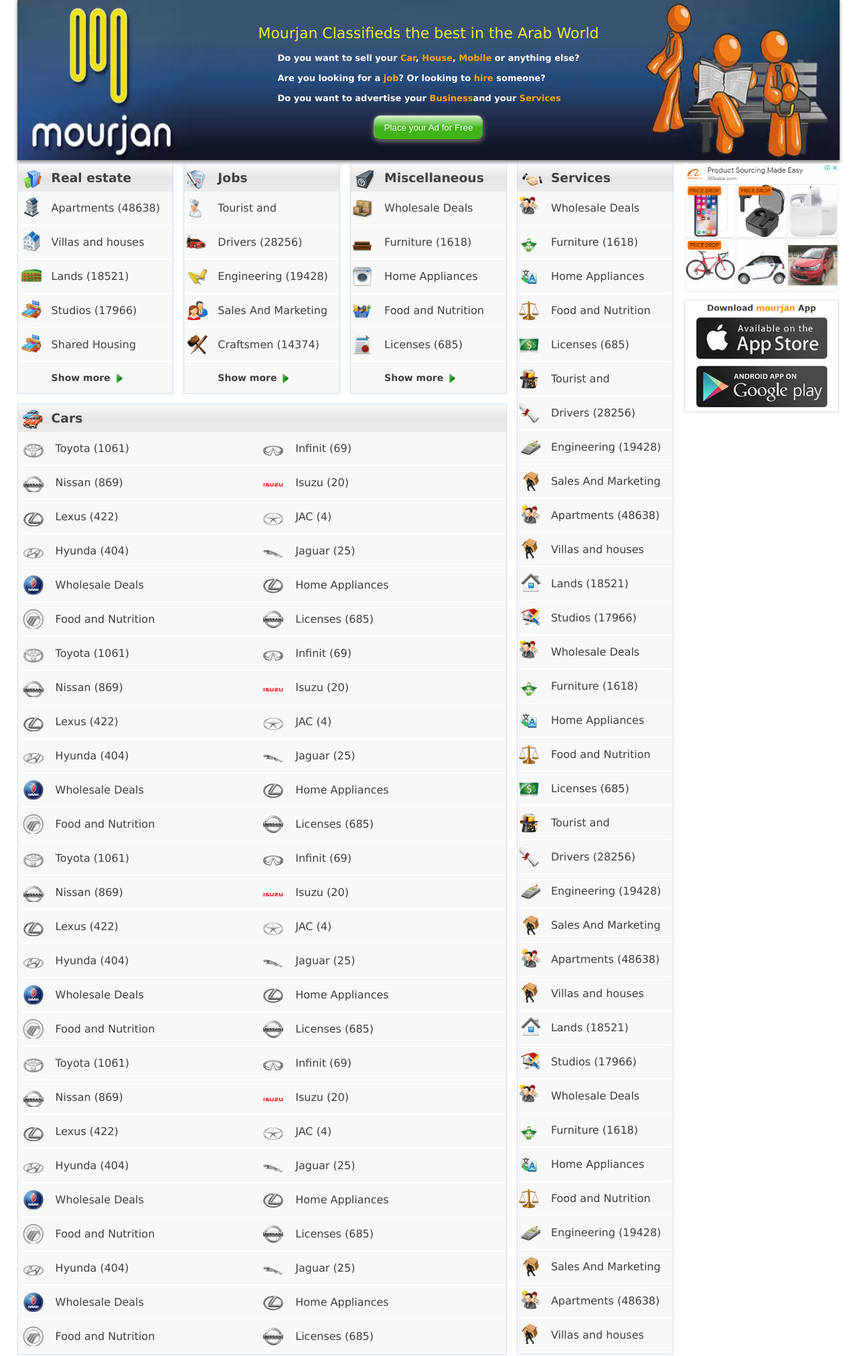
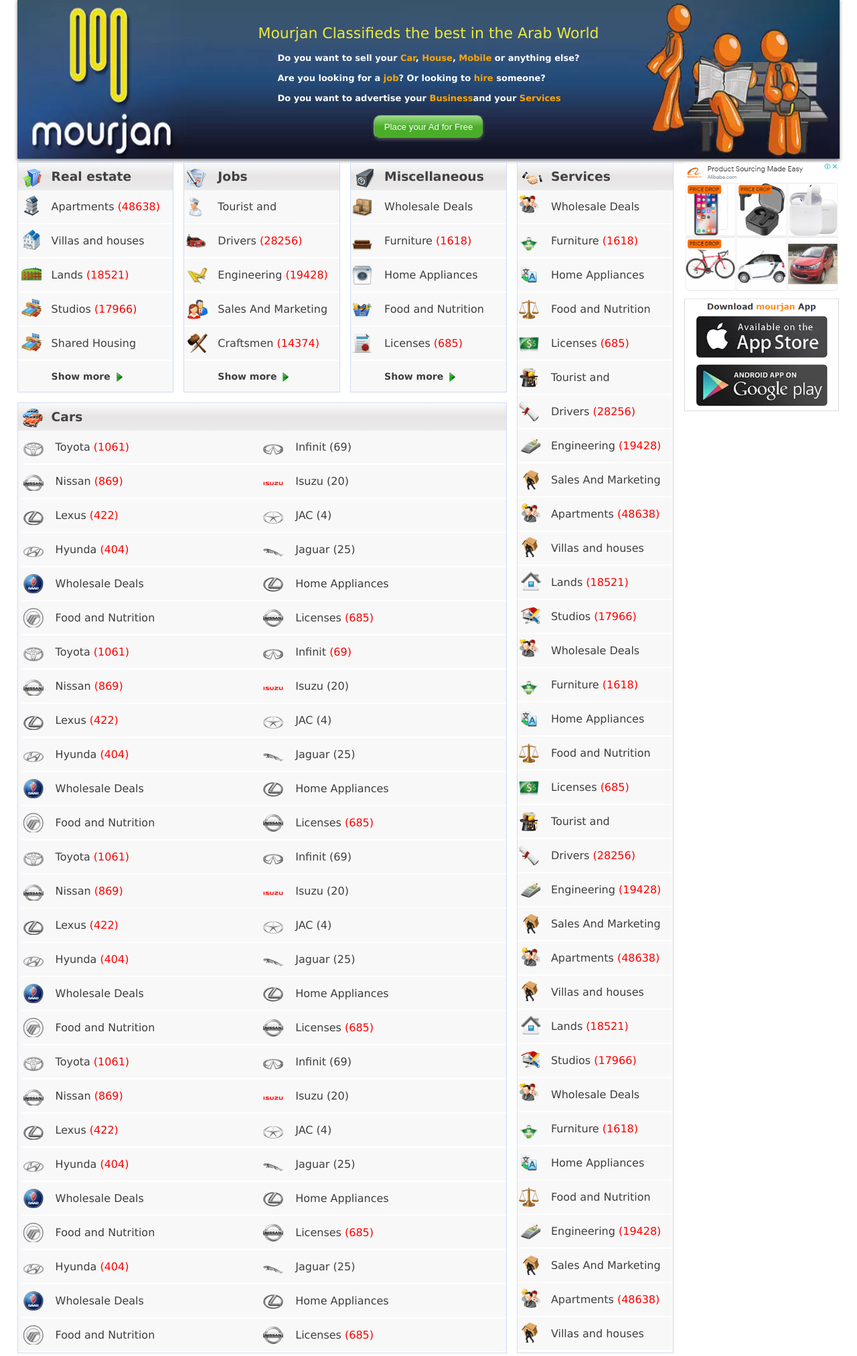
Before and after one commit to MohammadMosaAghaJahanmal/project_3, a plain HTML site: page index.html in a window 1280 px wide. Shown: the part 225-2250 px from the top of the page at 67% size. Drawn offline with Linux system fonts and the light colour scheme.

Commit message:
some changes

```diff
--- a/index.html
+++ b/index.html
@@ -21,7 +21,7 @@
                 </p>
             </div>
             <div class="top-ad">
-                <button>
+                <button class=" ad-btn">
                     Post a Free Ad
                 </button>
             </div>
@@ -46,7 +46,7 @@
                 <li><a href="#" class="m-3 hover">Jobs</a></li>
                 <li><a href="#" class="m-4 hover">Services</a></li>
                 <li><a href="#" class="m-5 hover">Miscellaneous</a></li>
-                <li><a href="#" class="m-6">176958 ads</a></li>
+                <li><a href="#" class="m-6 hover">176958 ads</a></li>
             </ul>
         </div>
         <div class="search-bar">
@@ -71,7 +71,7 @@
                 <br>
                 Do you want to advertise your <span class="hilight">Business</span>and your <span class="hilight">Services</span>
             </p>
-            <button class="slider-btn hover">
+            <button class="slider-btn">
                 Place your Ad for Free
             </button>
         </div>
@@ -80,10 +80,10 @@
             <div class="real bg-light">
                 <h3 class="list-header icons">Real estate</h3>
                 <ul class="list-data">
-                    <li><a href="#" class="icons apr">Apartments (48638)</a></li>
+                    <li><a href="#" class="icons apr">Apartments <span class="text-danger">(48638)</span></a></li>
                     <li><a href="#" class="icons vil">Villas and houses</a></li>
-                    <li><a href="#" class="icons lan">Lands (18521)</a></li>
-                    <li><a href="#" class="icons stu">Studios (17966)</a></li>
+                    <li><a href="#" class="icons lan">Lands <span class="text-danger">(18521)</span></a></li>
+                    <li><a href="#" class="icons stu">Studios <span class="text-danger">(17966)</span></a></li>
                     <li><a href="#" class="icons sha">Shared Housing</a></li>
                     <li><a href="#" class="show-btn sho">Show more</a></li>
                 </ul>
@@ -92,10 +92,10 @@
                 <h3 class="list-header icons">Jobs</h3>
                 <ul class="list-data">
                     <li><a href="#" class="icons tou">Tourist and</a></li>
-                    <li><a href="#" class="icons dri">Drivers (28256)</a></li>
-                    <li><a href="#" class="icons eng">Engineering (19428)</a></li>
+                    <li><a href="#" class="icons dri">Drivers <span class="text-danger">(28256)</span></a></li>
+                    <li><a href="#" class="icons eng">Engineering <span class="text-danger">(19428)</span></a></li>
                     <li><a href="#" class="icons sal">Sales And Marketing</a></li>
-                    <li><a href="#" class="icons cra">Craftsmen (14374)</a></li>
+                    <li><a href="#" class="icons cra">Craftsmen <span class="text-danger">(14374)</span></a></li>
                     <li><a href="#" class="show-btn sho">Show more</a></li>
                 </ul>
             </div>
@@ -103,10 +103,10 @@
                 <h3 class="list-header icons">Miscellaneous</h3>
                 <ul class="list-data">
                     <li><a href="#" class="icons who">Wholesale Deals</a></li>
-                    <li><a href="#" class="icons fur">Furniture (1618)</a></li>
+                    <li><a href="#" class="icons fur">Furniture <span class="text-danger">(1618)</span></a></li>
                     <li><a href="#" class="icons hom">Home Appliances</a></li>
                     <li><a href="#" class="icons foo">Food and Nutrition</a></li>
-                    <li><a href="#" class="icons lic">Licenses (685)</a></li>
+                    <li><a href="#" class="icons lic">Licenses <span class="text-danger">(685)</span></a></li>
                     <li><a href="#" class="show-btn sho">Show more</a></li>
                 </ul>
             </div>
@@ -114,38 +114,38 @@
                 <h3 class="list-header icons">Services</h3>
                 <ul class="list-data">
                     <li><a href="#" class="icons who">Wholesale Deals</a></li>
-                    <li><a href="#" class="icons fur">Furniture (1618)</a></li>
+                    <li><a href="#" class="icons fur">Furniture <span class="text-danger">(1618)</span></a></li>
                     <li><a href="#" class="icons hom">Home Appliances</a></li>
                     <li><a href="#" class="icons foo">Food and Nutrition</a></li>
-                    <li><a href="#" class="icons lic">Licenses (685)</a></li>
+                    <li><a href="#" class="icons lic">Licenses <span class="text-danger">(685)</span></a></li>
                     <li><a href="#" class="icons tou">Tourist and</a></li>
-                    <li><a href="#" class="icons dri">Drivers (28256)</a></li>
-                    <li><a href="#" class="icons eng">Engineering (19428)</a></li>
+                    <li><a href="#" class="icons dri">Drivers <span class="text-danger">(28256)</span></a></li>
+                    <li><a href="#" class="icons eng">Engineering <span class="text-danger">(19428)</span></a></li>
                     <li><a href="#" class="icons sal">Sales And Marketing</a></li>
-                    <li><a href="#" class="icons apr">Apartments (48638)</a></li>
+                    <li><a href="#" class="icons apr">Apartments <span class="text-danger">(48638)</span></a></li>
                     <li><a href="#" class="icons vil">Villas and houses</a></li>
-                    <li><a href="#" class="icons lan">Lands (18521)</a></li>
-                    <li><a href="#" class="icons stu">Studios (17966)</a></li>
+                    <li><a href="#" class="icons lan">Lands <span class="text-danger">(18521)</span></a></li>
+                    <li><a href="#" class="icons stu">Studios <span class="text-danger">(17966)</span></a></li>
                     <li><a href="#" class="icons who">Wholesale Deals</a></li>
-                    <li><a href="#" class="icons fur">Furniture (1618)</a></li>
+                    <li><a href="#" class="icons fur">Furniture <span class="text-danger">(1618)</span></a></li>
                     <li><a href="#" class="icons hom">Home Appliances</a></li>
                     <li><a href="#" class="icons foo">Food and Nutrition</a></li>
-                    <li><a href="#" class="icons lic">Licenses (685)</a></li>
+                    <li><a href="#" class="icons lic">Licenses <span class="text-danger">(685)</span></a></li>
                     <li><a href="#" class="icons tou">Tourist and</a></li>
-                    <li><a href="#" class="icons dri">Drivers (28256)</a></li>
-                    <li><a href="#" class="icons eng">Engineering (19428)</a></li>
+                    <li><a href="#" class="icons dri">Drivers <span class="text-danger">(28256)</span></a></li>
+                    <li><a href="#" class="icons eng">Engineering <span class="text-danger">(19428)</span></a></li>
                     <li><a href="#" class="icons sal">Sales And Marketing</a></li>
-                    <li><a href="#" class="icons apr">Apartments (48638)</a></li>
+                    <li><a href="#" class="icons apr">Apartments <span class="text-danger">(48638)</span></a></li>
                     <li><a href="#" class="icons vil">Villas and houses</a></li>
-                    <li><a href="#" class="icons lan">Lands (18521)</a></li>
-                    <li><a href="#" class="icons stu">Studios (17966)</a></li>
+                    <li><a href="#" class="icons lan">Lands <span class="text-danger">(18521)</span></a></li>
+                    <li><a href="#" class="icons stu">Studios <span class="text-danger">(17966)</span></a></li>
                     <li><a href="#" class="icons who">Wholesale Deals</a></li>
-                    <li><a href="#" class="icons fur">Furniture (1618)</a></li>
+                    <li><a href="#" class="icons fur">Furniture <span class="text-danger">(1618)</span></a></li>
                     <li><a href="#" class="icons hom">Home Appliances</a></li>
                     <li><a href="#" class="icons foo">Food and Nutrition</a></li>
-                    <li><a href="#" class="icons eng">Engineering (19428)</a></li>
+                    <li><a href="#" class="icons eng">Engineering <span class="text-danger">(19428)</span></a></li>
                     <li><a href="#" class="icons sal">Sales And Marketing</a></li>
-                    <li><a href="#" class="icons apr">Apartments (48638)</a></li>
+                    <li><a href="#" class="icons apr">Apartments <span class="text-danger">(48638)</span></a></li>
                     <li><a href="#" class="icons vil">Villas and houses</a></li>
                 </ul>
             </div>
@@ -155,60 +155,60 @@
             <div class="cars bg-light">
                 <h3 class="list-header icons">Cars</h3>
                 <ul class="list-data hot-grid">
-                    <li><a href="#" class="icons toy">Toyota (1061)</a></li>
+                    <li><a href="#" class="icons toy">Toyota <span class="text-danger">(1061)</span></a></li>
                     <li><a href="#" class="icons inf">Infinit (69)</a></li>
-                    <li><a href="#" class="icons nis">Nissan (869)</a></li>
+                    <li><a href="#" class="icons nis">Nissan <span class="text-danger">(869)</span></a></li>
                     <li><a href="#" class="icons isu">Isuzu (20)</a></li>
-                    <li><a href="#" class="icons lex">Lexus (422)</a></li>
+                    <li><a href="#" class="icons lex">Lexus <span class="text-danger">(422)</span></a></li>
                     <li><a href="#" class="icons jac">JAC (4)</a></li>
-                    <li><a href="#" class="icons hyu">Hyunda (404)</a></li>
+                    <li><a href="#" class="icons hyu">Hyunda <span class="text-danger">(404)</span></a></li>
                     <li><a href="#" class="icons jag">Jaguar (25)</a></li>
                     <li><a href="#" class="icons who">Wholesale Deals</a></li>
                     <li><a href="#" class="icons hom">Home Appliances</a></li>
                     <li><a href="#" class="icons foo">Food and Nutrition</a></li>
-                    <li><a href="#" class="icons lic">Licenses (685)</a></li>
-                    <li><a href="#" class="icons toy">Toyota (1061)</a></li>
-                    <li><a href="#" class="icons inf">Infinit (69)</a></li>
-                    <li><a href="#" class="icons nis">Nissan (869)</a></li>
+                    <li><a href="#" class="icons lic">Licenses <span class="text-danger">(685)</span></a></li>
+                    <li><a href="#" class="icons toy">Toyota <span class="text-danger">(1061)</span></a></li>
+                    <li><a href="#" class="icons inf">Infinit <span class="text-danger">(69)</span></a></li>
+                    <li><a href="#" class="icons nis">Nissan <span class="text-danger">(869)</span></a></li>
                     <li><a href="#" class="icons isu">Isuzu (20)</a></li>
-                    <li><a href="#" class="icons lex">Lexus (422)</a></li>
+                    <li><a href="#" class="icons lex">Lexus <span class="text-danger">(422)</span></a></li>
                     <li><a href="#" class="icons jac">JAC (4)</a></li>
-                    <li><a href="#" class="icons hyu">Hyunda (404)</a></li>
+                    <li><a href="#" class="icons hyu">Hyunda <span class="text-danger">(404)</span></a></li>
                     <li><a href="#" class="icons jag">Jaguar (25)</a></li>
                     <li><a href="#" class="icons who">Wholesale Deals</a></li>
                     <li><a href="#" class="icons hom">Home Appliances</a></li>
                     <li><a href="#" class="icons foo">Food and Nutrition</a></li>
-                    <li><a href="#" class="icons lic">Licenses (685)</a></li>
-                    <li><a href="#" class="icons toy">Toyota (1061)</a></li>
+                    <li><a href="#" class="icons lic">Licenses <span class="text-danger">(685)</span></a></li>
+                    <li><a href="#" class="icons toy">Toyota <span class="text-danger">(1061)</span></a></li>
                     <li><a href="#" class="icons inf">Infinit (69)</a></li>
-                    <li><a href="#" class="icons nis">Nissan (869)</a></li>
+                    <li><a href="#" class="icons nis">Nissan <span class="text-danger">(869)</span></a></li>
                     <li><a href="#" class="icons isu">Isuzu (20)</a></li>
-                    <li><a href="#" class="icons lex">Lexus (422)</a></li>
+                    <li><a href="#" class="icons lex">Lexus <span class="text-danger">(422)</span></a></li>
                     <li><a href="#" class="icons jac">JAC (4)</a></li>
-                    <li><a href="#" class="icons hyu">Hyunda (404)</a></li>
+                    <li><a href="#" class="icons hyu">Hyunda <span class="text-danger">(404)</span></a></li>
                     <li><a href="#" class="icons jag">Jaguar (25)</a></li>
                     <li><a href="#" class="icons who">Wholesale Deals</a></li>
                     <li><a href="#" class="icons hom">Home Appliances</a></li>
                     <li><a href="#" class="icons foo">Food and Nutrition</a></li>
-                    <li><a href="#" class="icons lic">Licenses (685)</a></li>
-                    <li><a href="#" class="icons toy">Toyota (1061)</a></li>
+                    <li><a href="#" class="icons lic">Licenses <span class="text-danger">(685)</span></a></li>
+                    <li><a href="#" class="icons toy">Toyota <span class="text-danger">(1061)</span></a></li>
                     <li><a href="#" class="icons inf">Infinit (69)</a></li>
-                    <li><a href="#" class="icons nis">Nissan (869)</a></li>
+                    <li><a href="#" class="icons nis">Nissan <span class="text-danger">(869)</span></a></li>
                     <li><a href="#" class="icons isu">Isuzu (20)</a></li>
-                    <li><a href="#" class="icons lex">Lexus (422)</a></li>
+                    <li><a href="#" class="icons lex">Lexus <span class="text-danger">(422)</span></a></li>
                     <li><a href="#" class="icons jac">JAC (4)</a></li>
-                    <li><a href="#" class="icons hyu">Hyunda (404)</a></li>
+                    <li><a href="#" class="icons hyu">Hyunda <span class="text-danger">(404)</span></a></li>
                     <li><a href="#" class="icons jag">Jaguar (25)</a></li>
                     <li><a href="#" class="icons who">Wholesale Deals</a></li>
                     <li><a href="#" class="icons hom">Home Appliances</a></li>
                     <li><a href="#" class="icons foo">Food and Nutrition</a></li>
-                    <li><a href="#" class="icons lic">Licenses (685)</a></li>
-                    <li><a href="#" class="icons hyu">Hyunda (404)</a></li>
+                    <li><a href="#" class="icons lic">Licenses <span class="text-danger">(685)</span></a></li>
+                    <li><a href="#" class="icons hyu">Hyunda <span class="text-danger">(404)</span></a></li>
                     <li><a href="#" class="icons jag">Jaguar (25)</a></li>
                     <li><a href="#" class="icons who">Wholesale Deals</a></li>
                     <li><a href="#" class="icons hom">Home Appliances</a></li>
                     <li><a href="#" class="icons foo">Food and Nutrition</a></li>
-                    <li><a href="#" class="icons lic">Licenses (685)</a></li>
+                    <li><a href="#" class="icons lic">Licenses <span class="text-danger">(685)</span></a></li>
                 </ul>
             </div>
         </div>
--- a/style.css
+++ b/style.css
@@ -80,7 +80,7 @@ ul
     box-shadow: 3px 0px 3px rgb(43, 43, 43);
 
 }
-.top-btn button:first-child:hover
+/* .top-btn button:first-child:hover
 {
     background-color: rgba(119, 0, 0, 1);
 }
@@ -88,11 +88,12 @@ ul
 {
 
     background-color: rgba(20, 61, 85, 1);
-}
+} */
 
 .top-ad button
 {
-    background-color: rgba(65, 180, 25, 0.6);
+    background-color: #b5f5a0;
+    background-image:linear-gradient(to bottom,  rgba(255, 255, 255, 0.3),   #41B419,  #41B419);
     padding: 10px 35px 10px 25px;
     box-shadow: -2px 0px 3px #333;
     border: none;
@@ -101,15 +102,20 @@ ul
     top: -2px;
     border-top-left-radius: 25px;
     border-bottom-left-radius: 25px;
-    background-image: url('images/gen.webp');
-    background-position-x: 120px;
-    background-position-y: 2px;
+
     background-size: 290px;
 }
 
-.top-ad button:hover
+.top-ad button::after
 {
-    background-color: rgba(65, 180, 25, 1);
+    display: inline-block;
+    content: '';
+    width: 20px;
+    height: 32px;
+    background-image: url('images/gen.webp');
+    position: absolute;
+    top: 2px;
+    right: 5px;
 }
 
 .logo-area
@@ -151,10 +157,17 @@ ul
 {
     color: white;
     text-decoration: none;
-    width: 100%;
+    /* width: 100%; */
     padding: 6px 10px 6px 40px;
     display: inline-block;
     transition: all 200ms;
+}
+
+.m-6
+{
+    /* padding: 0 5px !important; */
+    width: 100px;
+    padding-left: 20px !important;
 }
 
 .menu ul li
@@ -307,14 +320,26 @@ ul
 {
     display: inline-block;
     margin-top: 10px;
-    padding: 10px 15px;
+    padding: 0 15px;
+    height: 35px;
     color: white;
-    background-color: #c5f1b6;
-    background-image:linear-gradient(to bottom,  rgba(255, 255, 255, 0.3),   #41B419,  #41B419);
-    box-shadow: 0px 2px 7px rgb(131, 124, 124);
+    background-color: #73cc55;
+    background-image: linear-gradient(to bottom,  rgba(255, 255, 255, 0.3),   rgba(57, 160, 23, 0.7),  rgba(57, 160, 23, 0.7)) !important;
+    box-shadow: 0px 2px 4px rgba(131, 124, 124, 0.5);
     border: 1px outset #999;
     border-radius: 10px;
-    transition: all 300ms;
+    transition: all 400ms;
+}
+.ad-btn
+{
+    transition: all 400ms ;
+}
+.slider button:hover, .ad-btn:hover
+{
+    background-color: #a86b1b !important;
+    background-image: linear-gradient(to bottom,  rgba(255, 255, 255, 0.3),  rgba(255, 144, 0.3), rgba(255, 144, 0.3)) !important;;
+
+
 }
 
 .hilight
@@ -648,6 +673,8 @@ footer
 {
     color: orange;
     padding: 10px 20px;
+    border-left: 1px solid white;
+
 }
 
 footer > div > ul > li, dl > dd, dl > dt
@@ -672,10 +699,10 @@ footer  a:hover
     background-color: white;
 }
 
-footer > div
+/* footer > div
 {
     border-left: 1px solid white;
-}
+} */
 
 .classifieds > ul > li > a, dl > dt > a
 {
@@ -686,6 +713,10 @@ footer > div
 .classifieds > ul > li > a::before
 {
     background-image: url(images/gen.webp);
+}
+footer  ul > li, footer dt, footer dd
+{
+    border-left: 1px solid white;
 }
 .mourjan > ul > li > a
 {
@@ -788,6 +819,12 @@ dl > dd > a
     margin-top: 40px;
 }
 
+
+.text-danger
+{
+    color: red;
+}
+
 /* //////////////////////////////////////////////////////// Comment */
 
 @media all and (max-width: 1650px)
```
